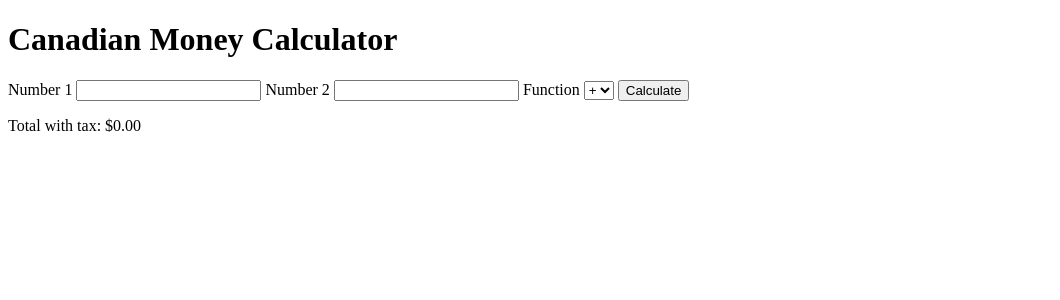
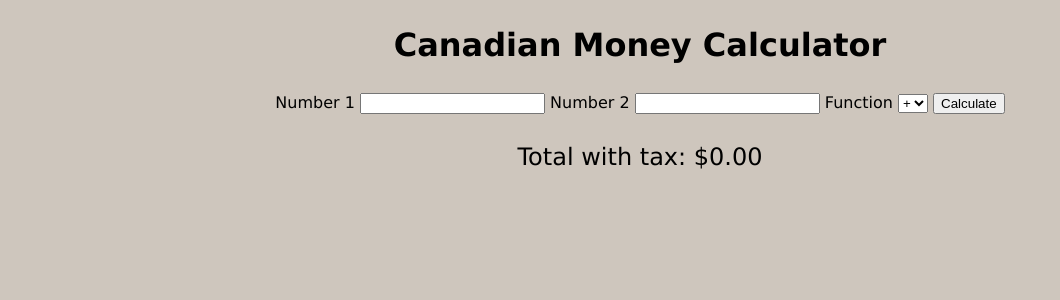
Before and after one commit to SueW/assignments, a PHP site: page / in a window 1280 px wide. Shown: the top 300 px of the page, without its empty margins (0-1060 px from the left). Run offline with PHP 8.4, Linux system fonts and the light colour scheme.

Commit message:
Styled the html, body and <p> elements.

```diff
--- a/mtm1531/assignment-2/css/general.css
+++ b/mtm1531/assignment-2/css/general.css
@@ -1,2 +1,15 @@
 @charset "utf-8";
 /* CSS Document */
+
+html {
+	background-color:#CEC6BD;
+}
+
+body {
+	font: normal 100%/1.5 Verdana, Geneva, sans-serif;
+	text-align: center;
+}
+
+p {
+	font-size: 1.5em;
+}
```
